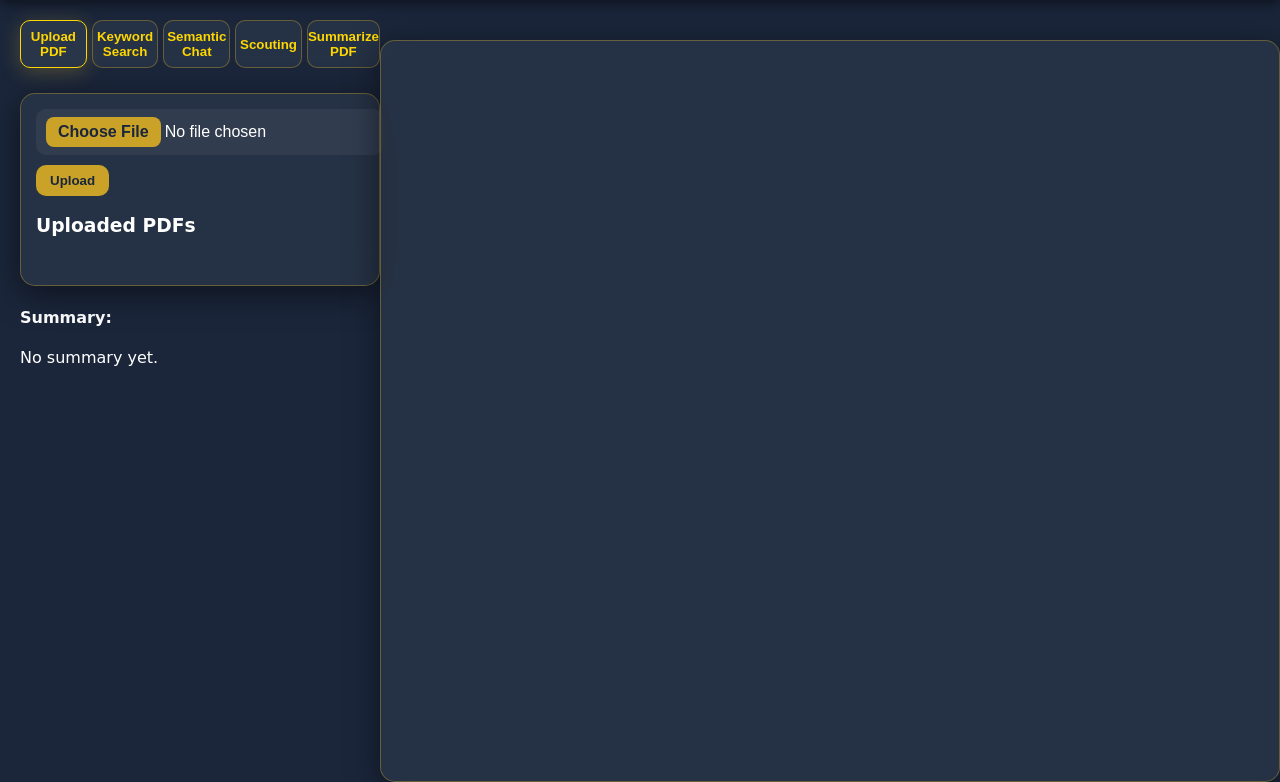
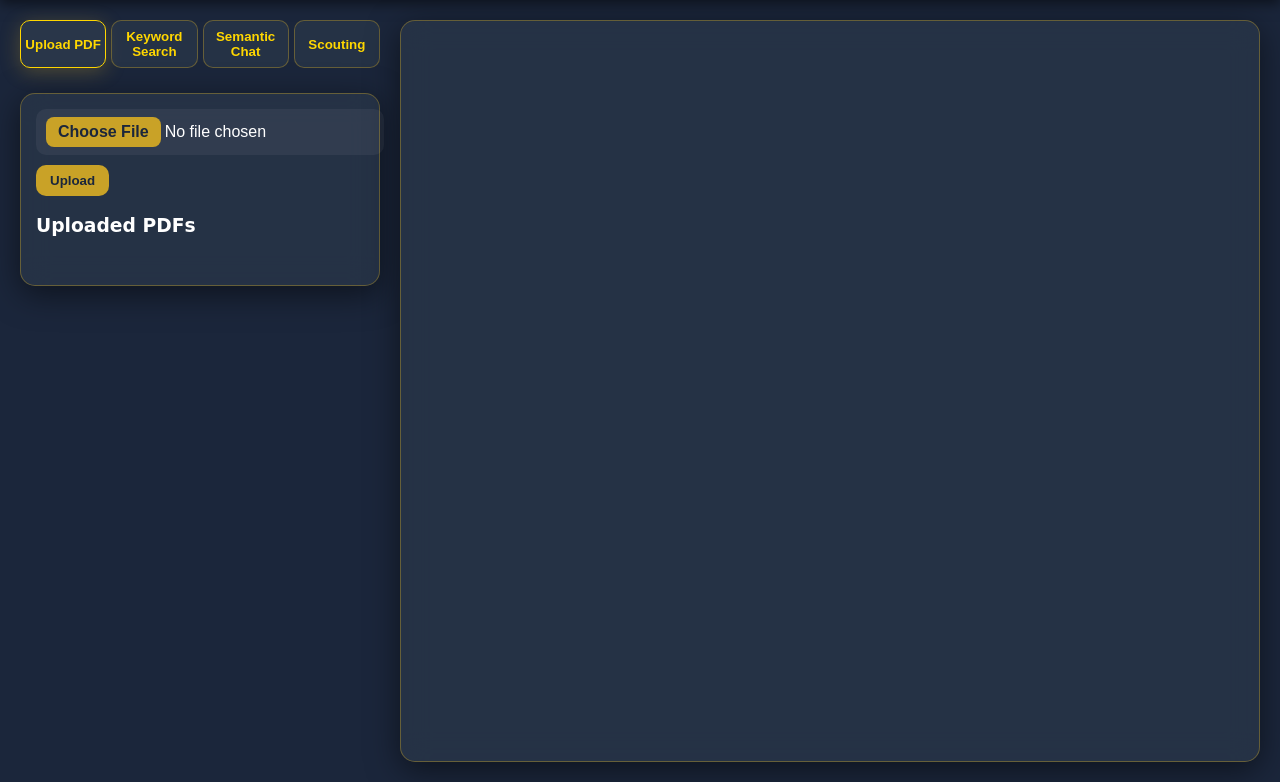
Before and after one commit to aaditya13052005/lexinsight, a Flask app: page /case/1 in a window 1280 px wide. Shown: the part 60-842 px from the top of the page. Run offline with Flask 3, Linux system fonts and the light colour scheme; the visitor is signed in with stand-in values (Sample User, id 1); data that the repository does not hold is empty; some libraries are stand-ins or nearby versions.

Commit message:
Update case.html

```diff
--- a/templates/case.html
+++ b/templates/case.html
@@ -23,7 +23,7 @@
             <button class="tab-btn" data-tab="search">Keyword Search</button>
             <button class="tab-btn" data-tab="semantic">Semantic Chat</button>
             <button class="tab-btn" data-tab="scout">Scouting</button>
-            <button class="tab-btn" data-tab="summarize">Summarize PDF</button>
+
         </div>
 
         <!-- TAB CONTENT -->
@@ -73,13 +73,6 @@
                 <h4>Results:</h4>
                 <ul id="scout-results"></ul>
             </div>
-
-
-
-                <h4>Summary:</h4>
-                <div id="summary-result" class="summary-box">No summary yet.</div>
-            </div>
-
         </div>
     </div>
 
```
